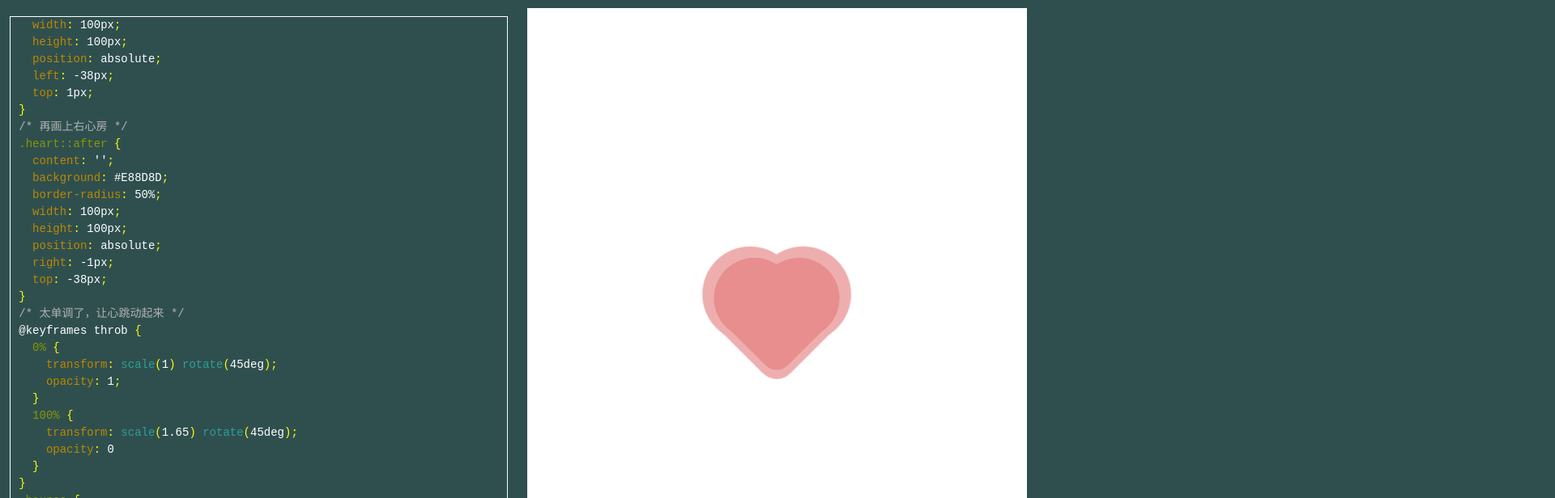
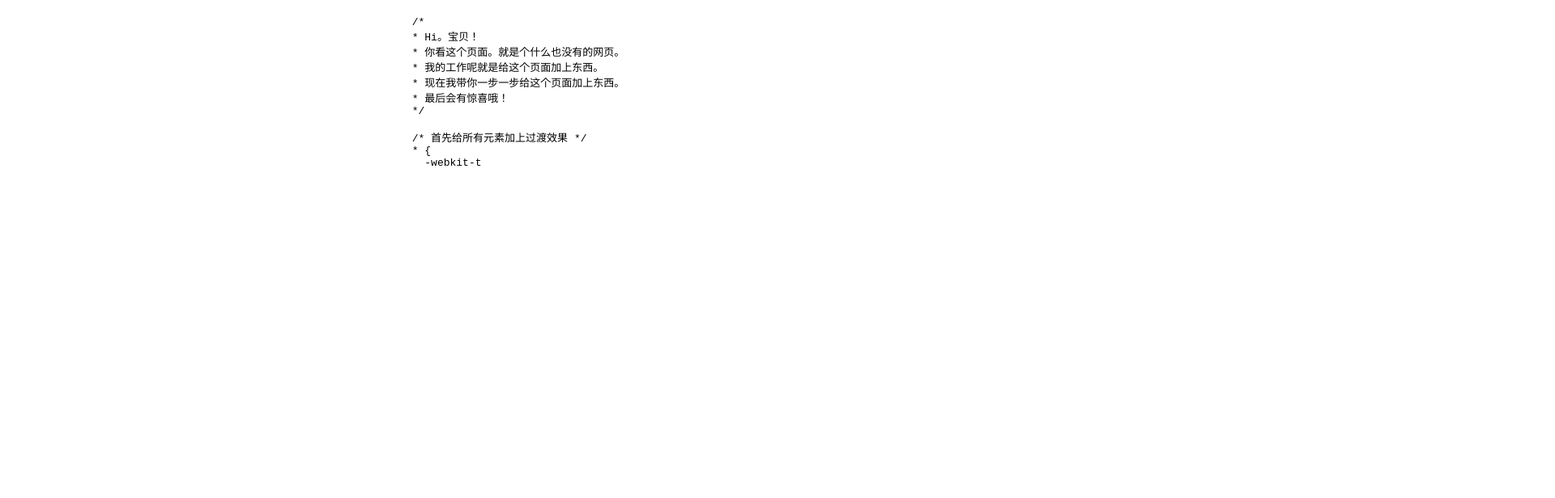
Before and after one commit to kotone/fun, a Vue app: page / in a window 1280 px wide. Shown: the top 616 px of the page at 81% size, 1920 px wide, since content can reach past the window. Built offline with nearby package versions, Linux system fonts and the light colour scheme.

Commit message:
feat:优化

```diff
--- a/src/components/valentine/index.vue
+++ b/src/components/valentine/index.vue
@@ -159,7 +159,7 @@
 */
 `
 ]
-const interval = 1
+const interval = 40
 const progressiveShowStyle = async (n = 0) => {
   const styleDom = document.createElement('style')
   let textNode = document.createTextNode(currentStyleCode.value)
```
